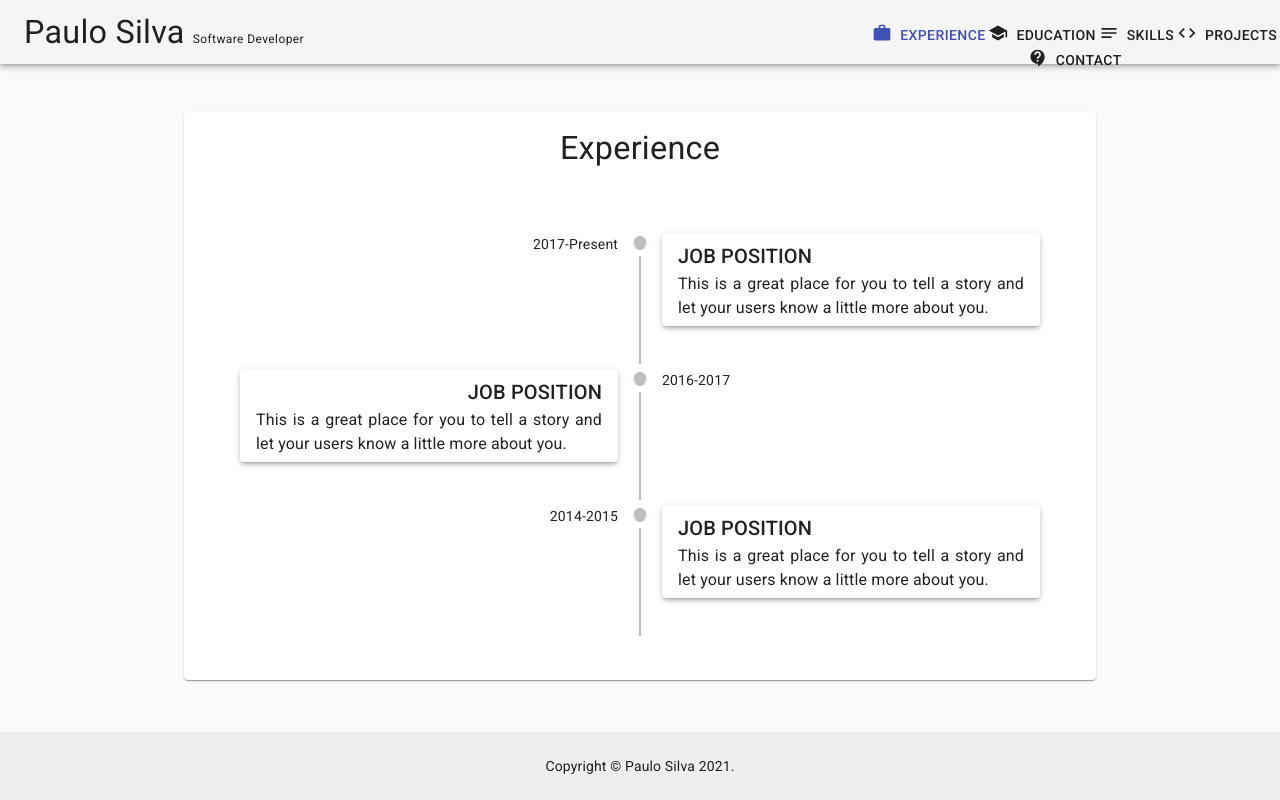
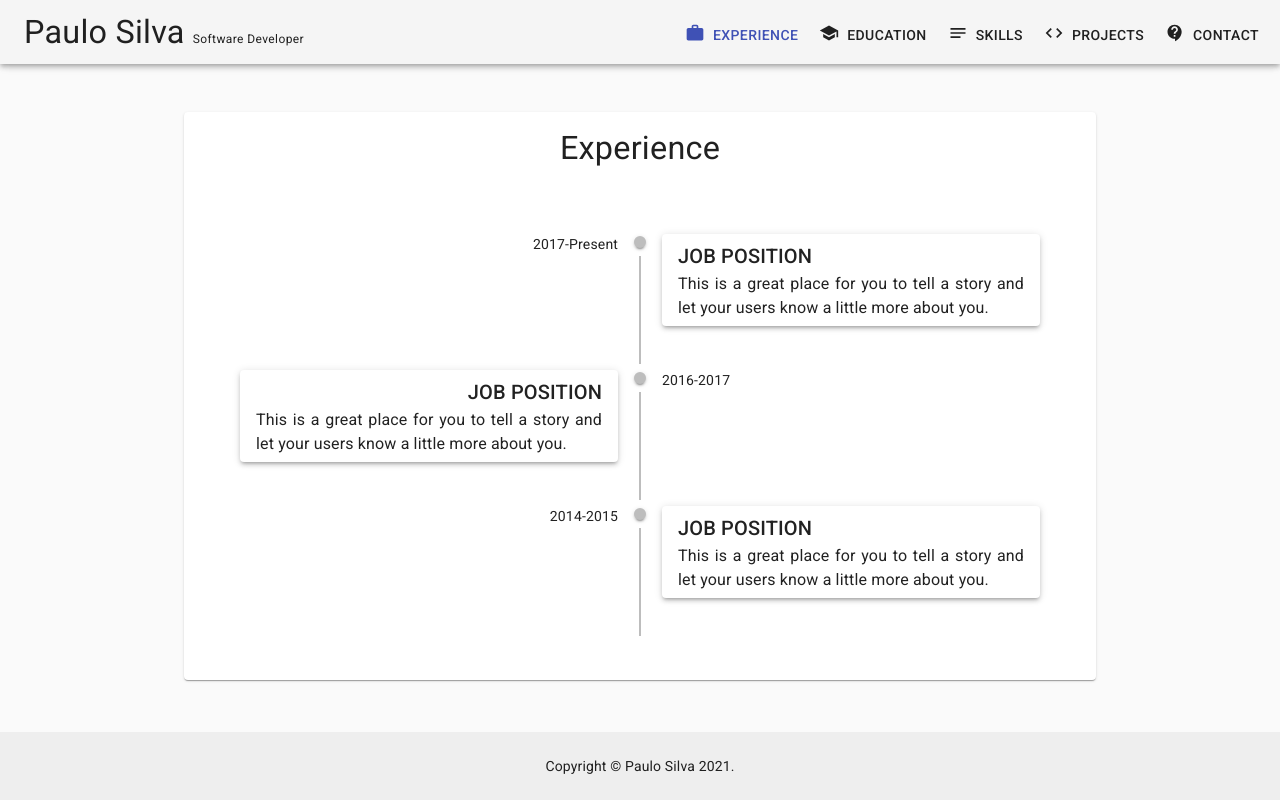
Before and after one commit to padsilva/about-me, a Next.js app: page /experience in a window 1280 px wide. Built offline with nearby package versions, Linux system fonts and the light colour scheme.

Commit message:
mobile menu breakpoints adjustments

```diff
--- a/src/components/Experience/index.js
+++ b/src/components/Experience/index.js
@@ -11,6 +11,7 @@ import {
   CardContent,
   CardHeader,
   Container,
+  Hidden,
   Paper,
   Typography
 } from '@material-ui/core'
@@ -54,6 +55,7 @@ const Experience = () => {
           }}
         />
         <CardContent className={classes.content}>
+          <Hidden smDown>
             <Timeline align="alternate">
               <TimelineItem>
                 <TimelineOppositeContent>2017-Present</TimelineOppositeContent>
@@ -110,6 +112,7 @@ const Experience = () => {
                 </TimelineContent>
               </TimelineItem>
             </Timeline>
+          </Hidden>
         </CardContent>
       </Card>
     </Container>
--- a/src/components/TopBar/index.js
+++ b/src/components/TopBar/index.js
@@ -24,7 +24,8 @@ const TopBar = () => (
             xs={2}
             sm={1}
             md={8}
-            lg={4}
+            lg={6}
+            xl={4}
             direction="row"
             justify="space-evenly"
             alignItems="center"
```
Lines whose indentation alone changed are shown as unchanged.
